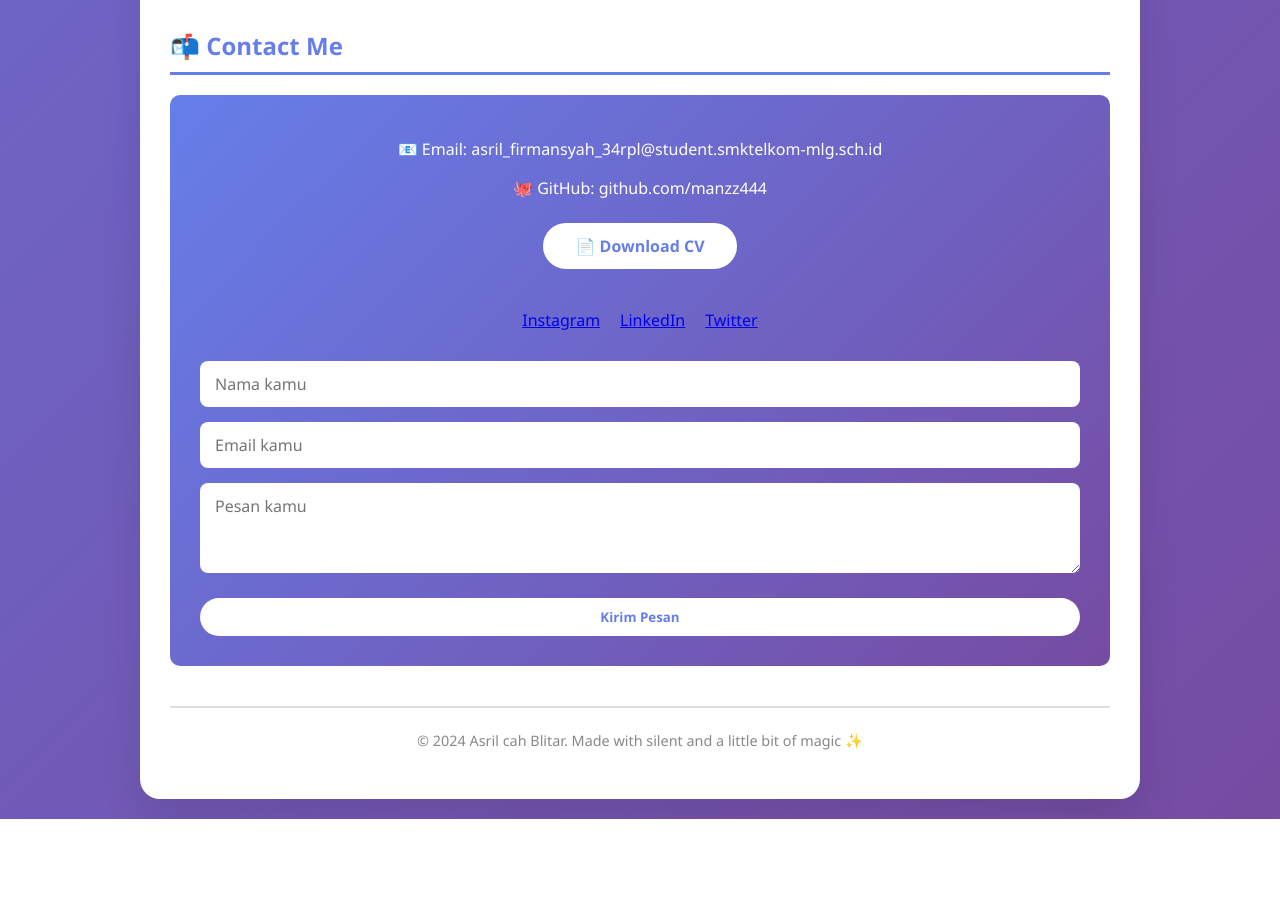
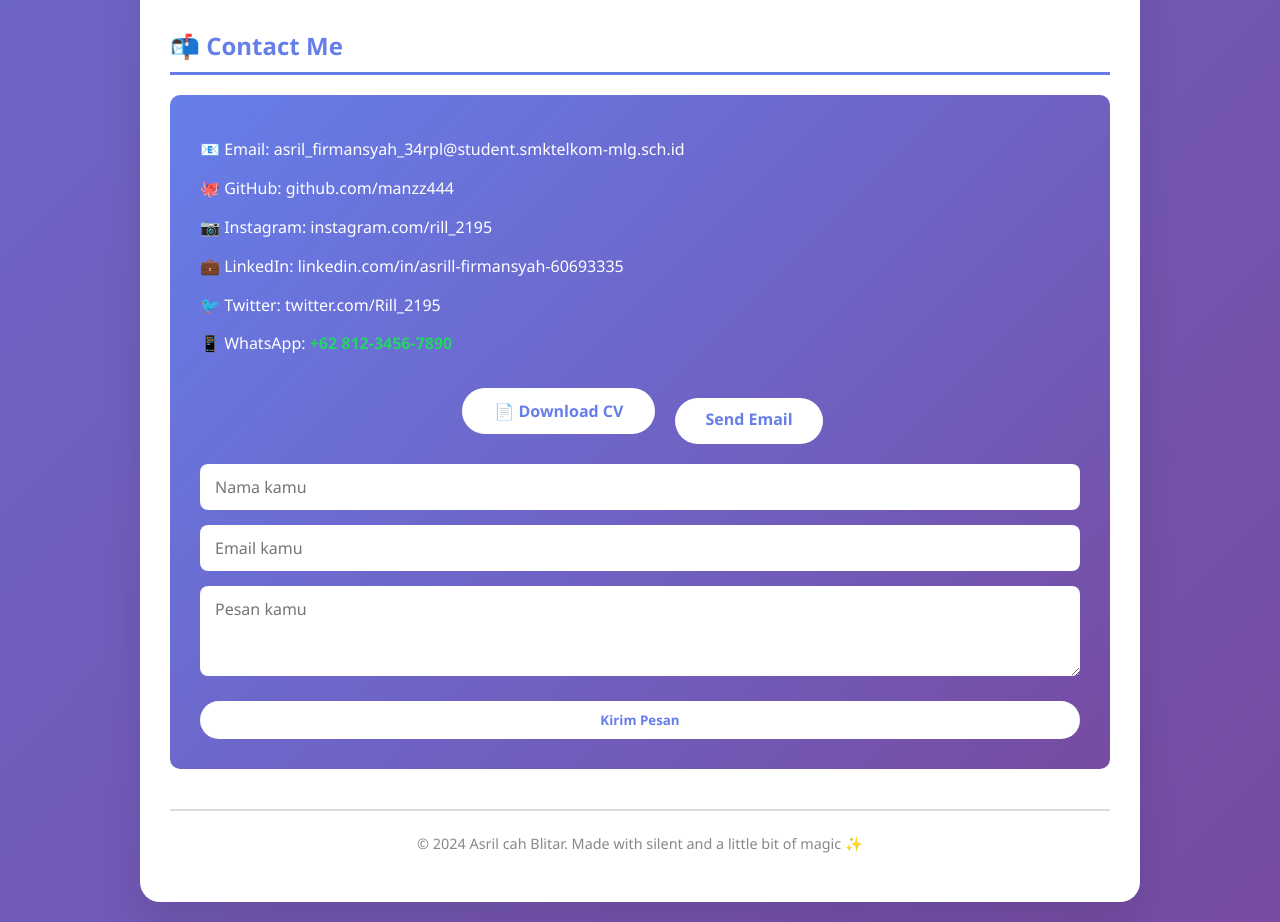
Before and after one commit to manzz444/manzz444.github.io, a plain HTML site: page index.html in a window 1280 px wide. Shown: the part 2100-3022 px from the top of the page. Before the commit the page ends 2919 px from the top, so only its background shows below. Drawn offline with Linux system fonts and the light colour scheme.

Commit message:
Add files via upload

```diff
--- a/index.html
+++ b/index.html
@@ -114,17 +114,21 @@
 
         <h2>📬 Contact Me</h2>
             <div class="contact-card">
+                <!-- Kontak info -->
                 <p>📧 Email: asril_firmansyah_34rpl@student.smktelkom-mlg.sch.id</p>
                 <p>🐙 GitHub: github.com/manzz444</p>
+                <p>📷 Instagram: instagram.com/rill_2195</p>
+                <p>💼 LinkedIn: linkedin.com/in/asrill-firmansyah-60693335</p>
+                <p>🐦 Twitter: twitter.com/Rill_2195</p>
+                <p>📱 WhatsApp: <a href="https://wa.me/6281234567890" class="wa-link">+62 812-3456-7890</a></p>
+
+            <!-- Tombol action -->
+            <div class="contact-buttons">
                 <a href="cv-asril.pdf" download class="cv-button">📄 Download CV</a>
-
-        <div class="social-links">
-            <a href="https://instagram.com/rill_2195" target="_blank" rel="noopener">Instagram</a>
-            <a href="https://linkedin.com/in/asrill-firmansyah-60693335" target="_blank" rel="noopener">LinkedIn</a>
-            <a href="https://twitter.com/Rill_2195" target="_blank" rel="noopener">Twitter</a>
+                <a href="mailto:asril_firmansyah_34rpl@student.smktelkom-mlg.sch.id" class="contact-button">Send Email</a>
         </div>
 
-        <!-- FORM KONTAK DARI FORMSPREE -->
+            <!-- Form kontak -->
             <form action="https://formspree.io/f/xbdzlkvk" method="POST" class="contact-form">
                 <input type="text" name="name" placeholder="Nama kamu" required>
                 <input type="email" name="email" placeholder="Email kamu" required>
--- a/style.css
+++ b/style.css
@@ -576,3 +576,32 @@ body.dark-mode nav a {
     background: transparent;
     color: #a78bfa;
 }
+/* CONTACT BUTTONS CONTAINER */
+.contact-buttons {
+    display: flex;
+    gap: 15px;
+    justify-content: center;
+    flex-wrap: wrap;
+    margin: 20px 0;
+}
+
+/* WA LINK */
+.wa-link {
+    color: #25D366;
+    text-decoration: none;
+    font-weight: 600;
+}
+
+.wa-link:hover {
+    text-decoration: underline;
+}
+
+.dark-mode .wa-link {
+    color: #4ecf7e;
+}
+
+/* Pastikan contact-card paragraphs rata kiri */
+.contact-card p {
+    text-align: left;
+    margin: 10px 0;
+}
```
Lines whose indentation alone changed are shown as unchanged.
